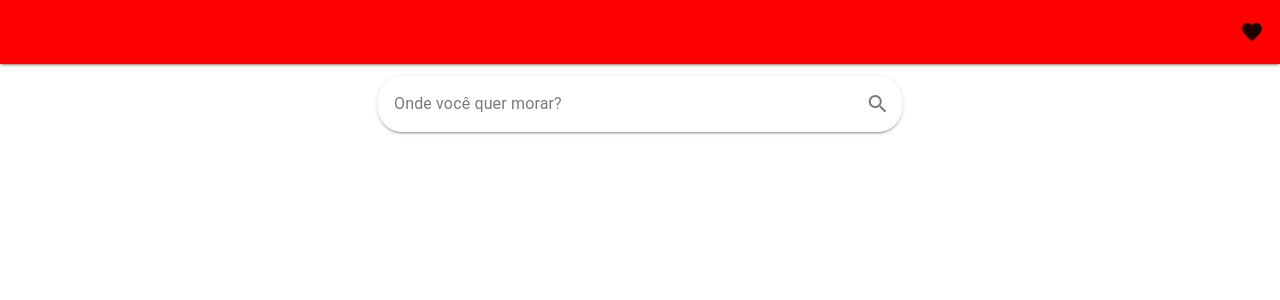
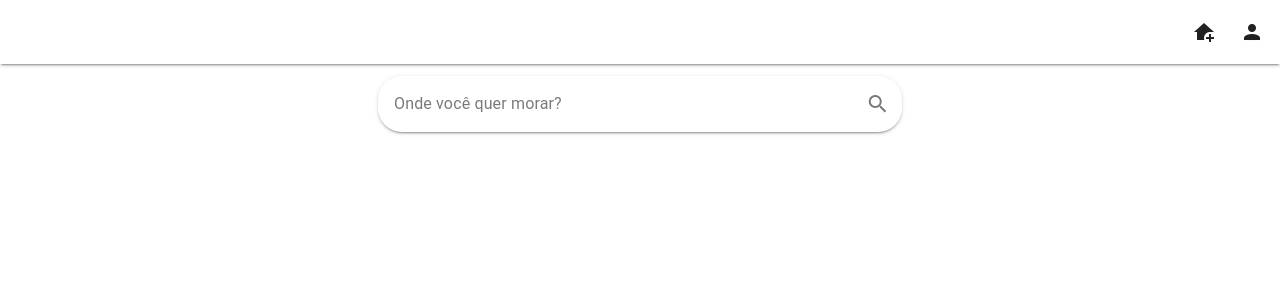
Before and after one commit to edmarques11/app_house_frontend, a Nuxt app: page / in a window 1280 px wide. Shown: the top 300 px of the page. Built offline with nearby package versions, Linux system fonts and the light colour scheme.

Commit message:
feat: create component action auth

```diff
--- /dev/null
+++ b/components/auth/ActionAuth.vue
@@ -0,0 +1,56 @@
+<script setup lang="ts">
+const cookieAuth = useCookie("authorization");
+const router = useRouter();
+const nuxtApp = useNuxtApp();
+
+type ConfigItem = {
+  icon: string;
+  title: string;
+  action: () => void;
+};
+
+const actionAuth: ConfigItem = !cookieAuth.value
+  ? {
+      icon: "mdi-login",
+      title: "Login",
+      action: () => router.push({ path: "/auth" }),
+    }
+  : {
+      icon: "mdi-logout",
+      title: "Logout",
+      action: nuxtApp.$logout,
+    };
+
+const itemsList = computed(
+  () =>
+    [
+      {
+        icon: "mdi-account-circle",
+        title: "Perfil",
+        action: () => {},
+      },
+      actionAuth,
+    ] as ConfigItem[],
+);
+</script>
+
+<template>
+  <v-menu>
+    <template #activator="{ props }">
+      <v-btn v-bind="{ ...props, icon: 'mdi-account' }" />
+    </template>
+    <v-list>
+      <v-list-item
+        v-for="(item, index) in itemsList"
+        :key="index"
+        @click="item.action"
+      >
+        <template #prepend>
+          <v-icon :icon="item.icon" />
+        </template>
+
+        <v-list-item-title>{{ item.title }}</v-list-item-title>
+      </v-list-item>
+    </v-list>
+  </v-menu>
+</template>
--- a/components/auth/LoginUser.vue
+++ b/components/auth/LoginUser.vue
@@ -8,7 +8,13 @@ const { mobile } = useDisplay();
 
 const nuxtApp = useNuxtApp();
 
-const doLogin = nuxtApp.$debounce(login.doLogin, 500);
+const loading = ref(false);
+
+const doLogin = nuxtApp.$debounce(async () => {
+  loading.value = true;
+  await login.doLogin();
+  loading.value = false;
+}, 500);
 
 const typeInputPassword = ref("password");
 
@@ -46,6 +52,7 @@ const toggleTypePasswordInput = () => {
         label="Senha"
         :error-messages="errorsMessage.password"
         class="mb-3"
+        @keypress.enter="doLogin"
       >
         <template #append-inner>
           <v-icon @click="toggleTypePasswordInput">{{
@@ -55,7 +62,11 @@ const toggleTypePasswordInput = () => {
       </v-text-field>
 
       <v-row no-gutters justify="center" class="mt-3">
-        <v-btn color="primary" :block="dBlockButton" @click="doLogin"
+        <v-btn
+          color="primary"
+          :block="dBlockButton"
+          :disabled="loading"
+          @click="doLogin"
           >Entrar</v-btn
         >
       </v-row>
--- /dev/null
+++ b/components/custom/ButtonTooltip.vue
@@ -0,0 +1,34 @@
+<script setup lang="ts">
+const props = defineProps({
+  tooltipProps: {
+    type: Object,
+    default: () => ({}),
+  },
+  btnProps: {
+    type: Object,
+    default: () => ({}),
+  },
+});
+
+const emits = defineEmits(["dispatch-action"]);
+
+const bindTooltip = computed(() => ({
+  text: "Action",
+  ...props.tooltipProps,
+}));
+const bindBtn = computed(() => ({
+  icon: "mdi-heart",
+  ...props.btnProps,
+}));
+</script>
+
+<template>
+  <v-tooltip v-bind="bindTooltip">
+    <template #activator="{ props: propsActivator }">
+      <v-btn
+        v-bind="{ ...propsActivator, ...bindBtn }"
+        @click="emits('dispatch-action')"
+      />
+    </template>
+  </v-tooltip>
+</template>
--- a/components/layout/DefaultAppBar.vue
+++ b/components/layout/DefaultAppBar.vue
@@ -9,7 +9,6 @@ const props = defineProps({
 const router = useRouter();
 
 const bindAppBar = computed(() => ({
-  class: "appbar-default-layout",
   elevation: "2",
   ...props.appBarProps,
 }));
@@ -20,16 +19,16 @@ const pushTo = (path: string) => {
 </script>
 
 <template>
-  <v-app-bar v-bind="bindAppBar"
-    ><template #append>
-      <v-btn
-        icon="mdi-heart"
-        @click="pushTo({ path: '/advertisement/create' })" /></template
-  ></v-app-bar>
+  <v-app-bar v-bind="bindAppBar">
+    <template #append>
+      <CustomButtonTooltip
+        v-bind="{
+          tooltipProps: { text: 'Criar novo anúncio' },
+          btnProps: { icon: 'mdi-home-plus' },
+        }"
+        @dispatch-action="pushTo('/advertisement/create')"
+      />
+      <AuthActionAuth />
+    </template>
+  </v-app-bar>
 </template>
-
-<style>
-.appbar-default-layout {
-  background-color: red !important;
-}
-</style>
--- a/nuxt.config.ts
+++ b/nuxt.config.ts
@@ -21,5 +21,14 @@ export default defineNuxtConfig({
       },
     },
   },
-  plugins: ["~/plugins/axios.ts", "~/plugins/debounce.ts"],
+  plugins: [
+    "~/plugins/axios.ts",
+    "~/plugins/debounce.ts",
+    "~/plugins/logout.ts",
+  ],
+  runtimeConfig: {
+    public: {
+      apiBaseUrl: "",
+    },
+  },
 });
--- a/plugins/axios.ts
+++ b/plugins/axios.ts
@@ -1,7 +1,11 @@
 import axios, { type AxiosInstance } from "axios";
 
+export default defineNuxtPlugin(() => {
+  const config = useRuntimeConfig();
+  const nuxtApp = useNuxtApp();
+
   const axiosInstance: AxiosInstance = axios.create({
-  baseURL: "http://localhost:3333/api",
+    baseURL: config.public.apiBaseUrl,
     timeout: 30000,
     timeoutErrorMessage: "Tempo limite de responsta esgotado",
     withCredentials: true,
@@ -12,11 +16,13 @@ axiosInstance.interceptors.response.use(
       return response?.data;
     },
     (error) => {
+      if (error?.response?.code === 401) {
+        nuxtApp.$logout();
+      }
       return Promise.reject(error?.response?.data);
     },
   );
 
-export default defineNuxtPlugin(() => {
   return {
     provide: {
       axios: axiosInstance,
--- /dev/null
+++ b/plugins/logout.ts
@@ -0,0 +1,12 @@
+export default defineNuxtPlugin(() => {
+  const authCookie = useCookie("authorization");
+
+  const logout = () => {
+    authCookie.value = "";
+    navigateTo("/auth");
+  };
+
+  return {
+    provide: { logout },
+  };
+});
--- a/store/auth/login.ts
+++ b/store/auth/login.ts
@@ -27,6 +27,7 @@ export const loginStore = defineStore("login", {
     },
     async doLogin() {
       const alert = alertStore();
+      const router = useRouter();
       const cookie = useCookie("authorization", { secure: false });
 
       try {
@@ -40,10 +41,11 @@ export const loginStore = defineStore("login", {
           password,
         });
 
-        cookie.value = token;
+        cookie.value = "Bearer " + token;
 
         this.setErrors([]);
         alert.show("Login realizado com sucesso", "success");
+        router.push("/");
       } catch (err: any) {
         if (err?.data?.length) {
           this.setErrors(err.data);
```
Also changed, not shown: middleware/route.global.ts (added, +13 -0 lines). Lines whose indentation alone changed are shown as unchanged.
